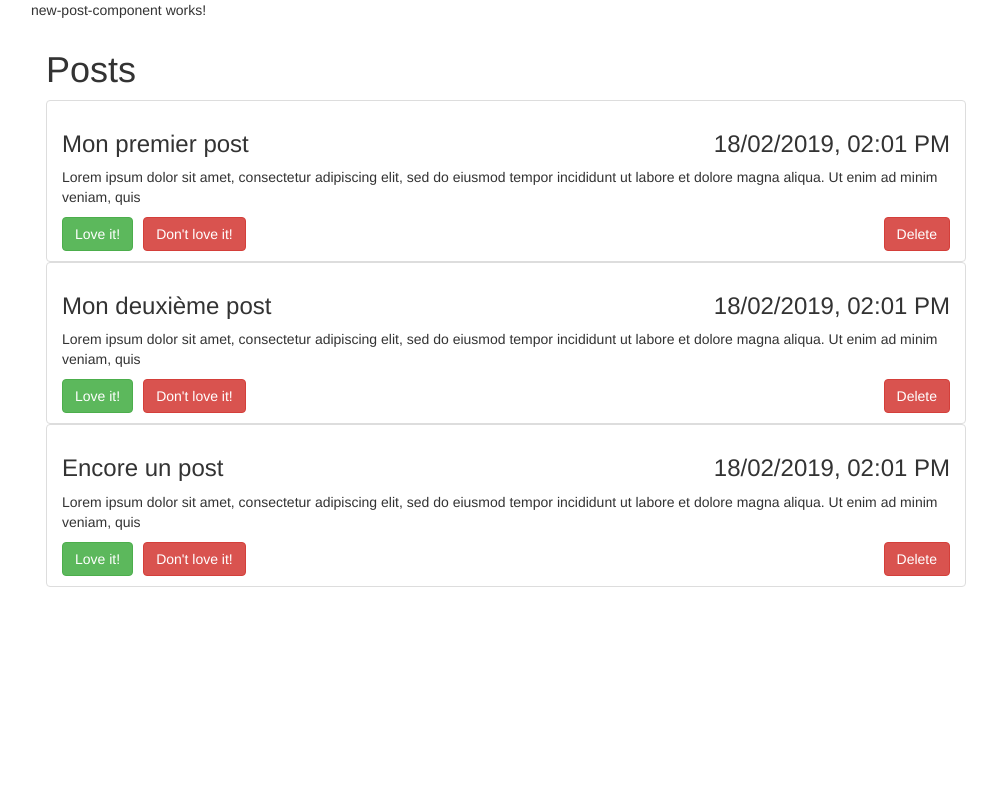
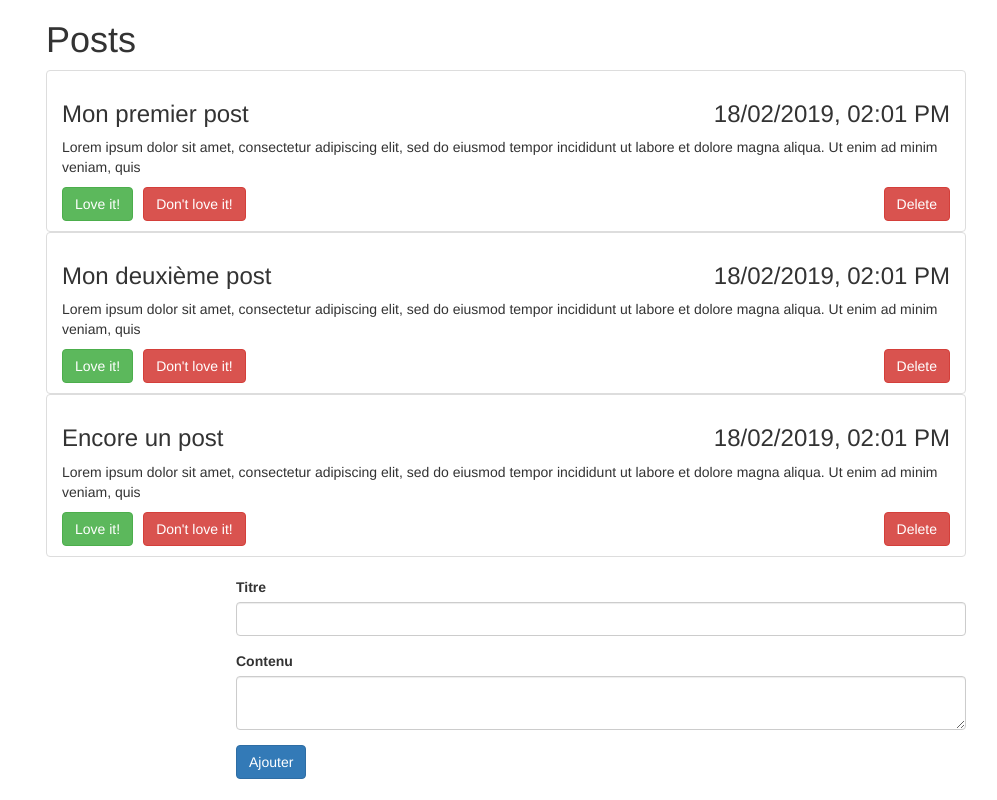
Before and after one commit to lotfim/ng_activite1, an Angular app: page /new in a window 1280 px wide. Shown: the whole page, without its empty margins (39-1036 px from the left). Built offline with nearby package versions, Linux system fonts and the light colour scheme.

Commit message:
Add post form

```diff
--- a/src/app/app.component.html
+++ b/src/app/app.component.html
@@ -1,8 +1,10 @@
 <!--The content below is only a placeholder and can be replaced.-->
 <div class="container">
-	<router-outlet></router-outlet>
-	<div class="col-md-10">
-		<h1>Posts</h1>
-		<app-post-list-component [posts]="posts"></app-post-list-component>
-	</div>
+	<router-outlet>
+			<div class="col-md-10">
+					<h1>Posts</h1>
+					<app-post-list-component [posts]="posts"></app-post-list-component>
+				</div>
+	</router-outlet>
+
 </div>
--- a/src/app/app.module.ts
+++ b/src/app/app.module.ts
@@ -4,7 +4,7 @@ import { NgModule } from '@angular/core';
 import { AppComponent } from './app.component';
 import { PostListComponentComponent } from './post-list-component/post-list-component.component';
 import { PostListItemComponentComponent } from './post-list-item-component/post-list-item-component.component';
-import { FormsModule } from '@angular/forms';
+import { FormsModule, ReactiveFormsModule } from '@angular/forms';
 import { NewPostComponentComponent } from './new-post-component/new-post-component.component';
 import {PostService} from './services/post.service';
 
@@ -25,7 +25,8 @@ const appRoutes: Routes = [
     NewPostComponentComponent
   ],
   imports: [
-	FormsModule,
+    FormsModule,
+    ReactiveFormsModule,
     BrowserModule,
     RouterModule.forRoot(appRoutes)
   ],
--- a/src/app/new-post-component/new-post-component.component.html
+++ b/src/app/new-post-component/new-post-component.component.html
@@ -1,3 +1,14 @@
-<p>
-  new-post-component works!
-</p>
+<div class="col-sm-8 col-sm-offset-2">
+  <form [formGroup]="postForm" (ngSubmit)="onAddPost()">
+    <div class="form-group">
+      <label for="title">Titre</label>
+      <input type="text" id="title" class="form-control" formControlName="title">
+    </div>
+    <div class="form-group">
+      <label for="content">Contenu</label>
+      <textarea  id="content" class="form-control" formControlName="content">
+      </textarea>
+    </div>
+    <button type="submit" class="btn btn-primary">Ajouter</button>
+  </form>
+</div>
--- a/src/app/new-post-component/new-post-component.component.ts
+++ b/src/app/new-post-component/new-post-component.component.ts
@@ -1,4 +1,7 @@
 import { Component, OnInit } from '@angular/core';
+import {FormGroup, FormBuilder} from '@angular/forms'
+import {PostService} from '../services/post.service';
+import {Router} from '@angular/router';
 
 @Component({
   selector: 'app-new-post-component',
@@ -7,9 +10,28 @@ import { Component, OnInit } from '@angular/core';
 })
 export class NewPostComponentComponent implements OnInit {
 
-  constructor() { }
+  postForm: FormGroup;
+
+
+  constructor(private formBuilder: FormBuilder, private postService: PostService, private router:Router) { }
 
   ngOnInit() {
+    this.initForm();
+  }
+
+  initForm(){
+    this.postForm = this.formBuilder.group({
+      title: '',
+      content: ''
+    });
+  }
+
+  onAddPost(){
+    const formValue = this.postForm.value;
+    const title = formValue['title'];
+    const content = formValue['content'];
+    this.postService.addPost(title, content);
+    this.router.navigate(['/posts']);
   }
 
 }
--- a/src/app/services/post.service.ts
+++ b/src/app/services/post.service.ts
@@ -44,4 +44,19 @@ export class PostService{
         this.posts.splice(index, 1);
         this.emitPostSubject();
     }
+
+    addPost(title: string, content: string){
+        const post = {
+            id: 0,
+            title: '',
+            content: '',
+            loveIts: 0,
+            created_at: new Date()
+        }
+        post.title = title;
+        post.content = content;
+        this.posts.unshift(post);
+        this.emitPostSubject();
+
+    }
 }
```
